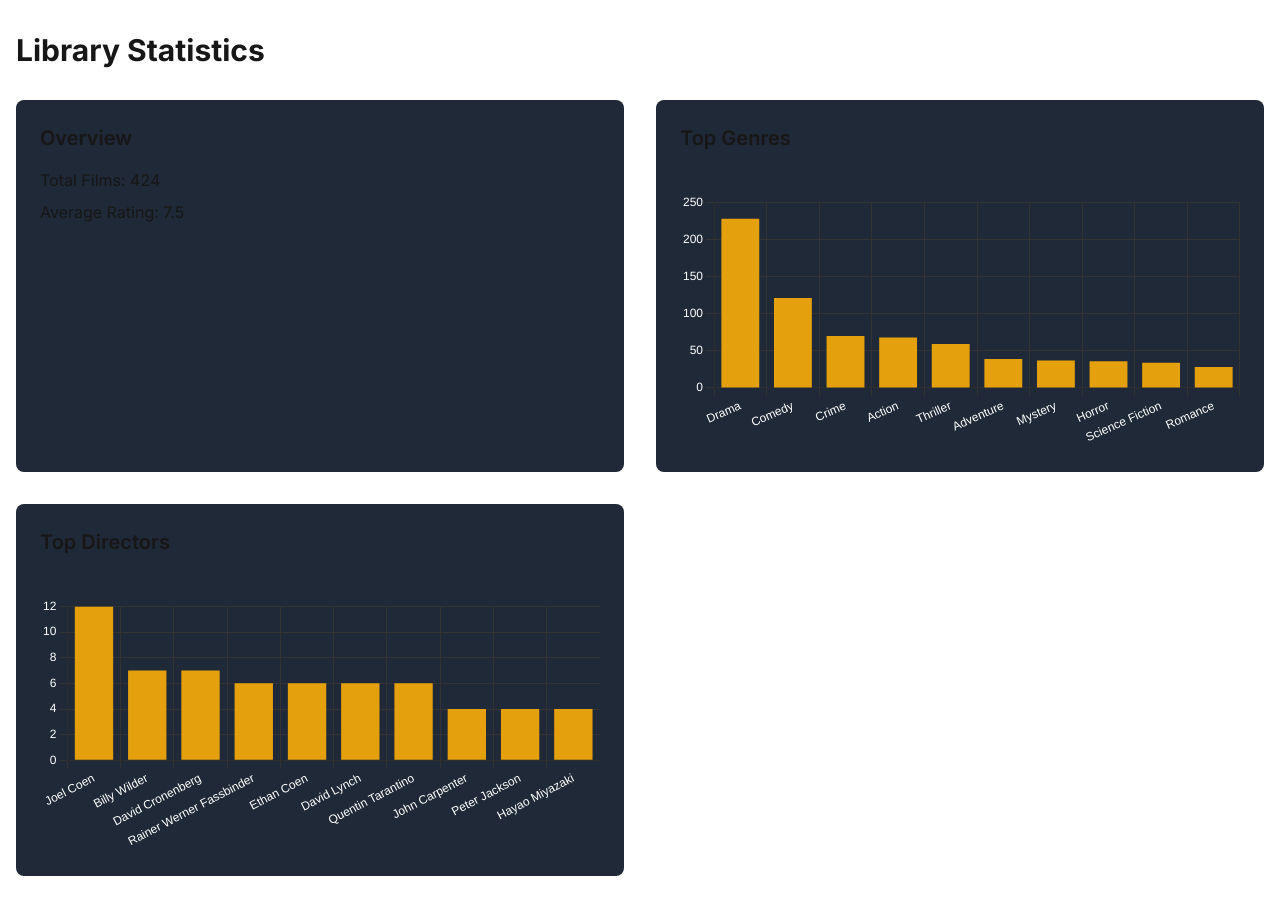
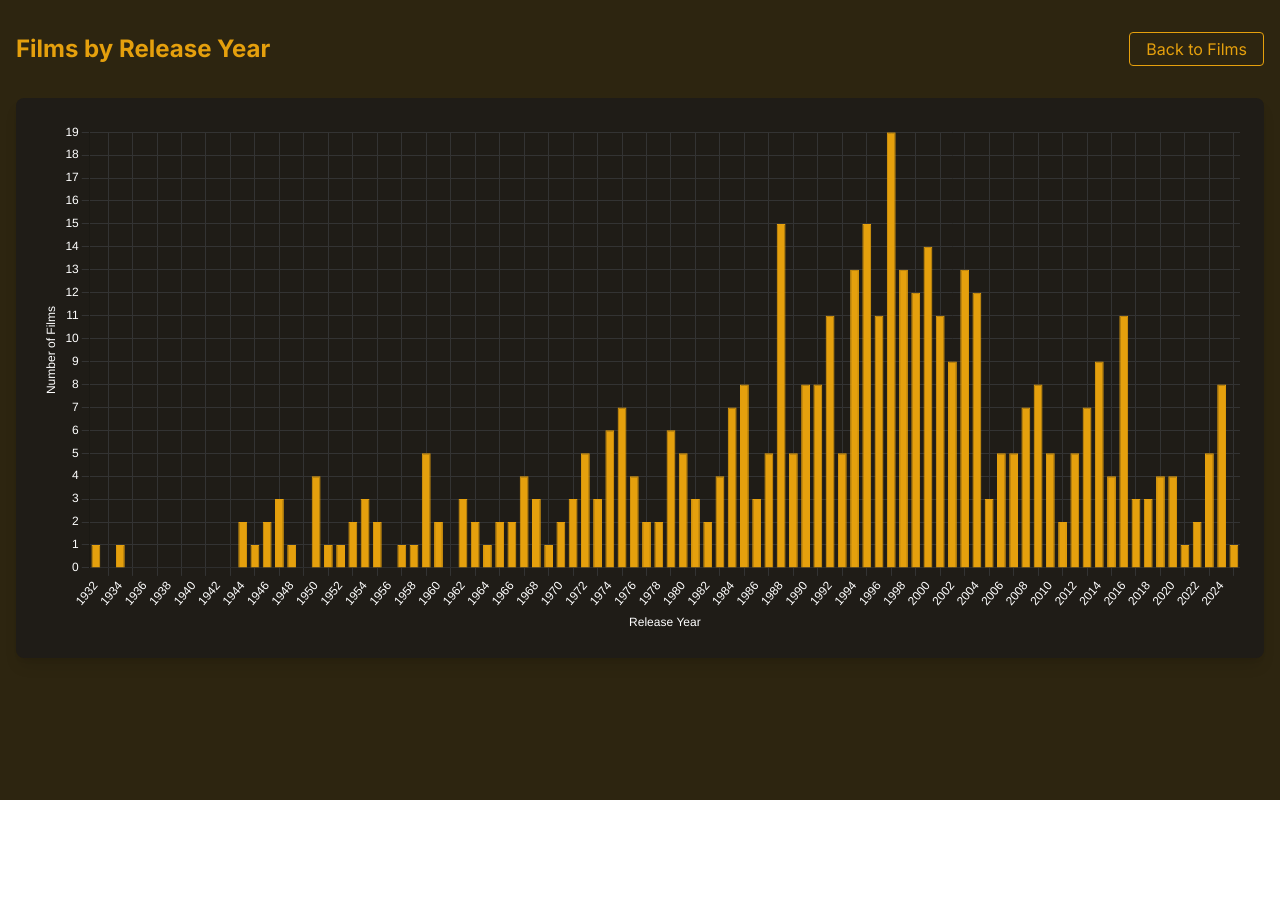
Before and after one commit to normalchillguy/michaeltugsjack, a Next.js app: page /data in a window 1280 px wide. After the commit the page ends 800 px from the top, so only its background shows below. Built offline with nearby package versions, Linux system fonts and the light colour scheme.

Commit message:
feat: replace statistics with films by year chart

```diff
--- a/src/app/data/page.tsx
+++ b/src/app/data/page.tsx
@@ -49,77 +49,88 @@ export default function DataPage() {
   }, []);
 
   if (loading) {
-    return <LoadingClapper />;
+    return (
+      <div className="min-h-screen bg-[#2D2510] flex items-center justify-center">
+        <LoadingClapper />
+      </div>
+    );
   }
 
   if (error) {
-    return <div className="text-red-500">{error}</div>;
+    return (
+      <div className="min-h-screen bg-[#2D2510] flex items-center justify-center text-red-500">
+        {error}
+      </div>
+    );
   }
 
-  // Calculate statistics
-  const totalFilms = films.length;
-  const averageRating = films.reduce((sum, film) => sum + (film.rating || 0), 0) / totalFilms;
+  // Calculate year range and counts
+  const years = films.map(film => film.year || 0).filter(year => year > 0);
+  const minYear = Math.min(...years);
+  const maxYear = Math.max(...years);
 
-  // Calculate director statistics
-  const directorCounts = films.reduce((acc, film) => {
-    film.directors.forEach(director => {
-      acc[director] = (acc[director] || 0) + 1;
-    });
-    return acc;
-  }, {} as Record<string, number>);
+  // Create an array of all years between min and max
+  const yearRange = Array.from(
+    { length: maxYear - minYear + 1 },
+    (_, i) => minYear + i
+  );
 
-  const topDirectors = Object.entries(directorCounts)
-    .sort(([, a], [, b]) => b - a)
-    .slice(0, 10);
+  // Count films per year
+  const yearCounts = yearRange.map(year => ({
+    year,
+    count: films.filter(film => film.year === year).length,
+    films: films.filter(film => film.year === year)
+  }));
 
-  // Calculate genre statistics
-  const genreCounts = films.reduce((acc, film) => {
-    film.genres.forEach(genre => {
-      acc[genre] = (acc[genre] || 0) + 1;
-    });
-    return acc;
-  }, {} as Record<string, number>);
-
-  const topGenres = Object.entries(genreCounts)
-    .sort(([, a], [, b]) => b - a)
-    .slice(0, 10);
-
-  // Chart data
-  const genreChartData = {
-    labels: topGenres.map(([genre]) => genre),
+  const chartData = {
+    labels: yearRange,
     datasets: [
       {
         label: 'Number of Films',
-        data: topGenres.map(([, count]) => count),
+        data: yearCounts.map(y => y.count),
         backgroundColor: '#E5A00D',
-      },
-    ],
-  };
-
-  const directorChartData = {
-    labels: topDirectors.map(([director]) => director),
-    datasets: [
-      {
-        label: 'Number of Films',
-        data: topDirectors.map(([, count]) => count),
-        backgroundColor: '#E5A00D',
+        borderColor: '#E5A00D',
+        borderWidth: 1,
       },
     ],
   };
 
   const chartOptions = {
     responsive: true,
+    maintainAspectRatio: false,
     plugins: {
       legend: {
         display: false,
       },
-      title: {
-        display: true,
-        color: '#FFFFFF',
+      tooltip: {
+        callbacks: {
+          title: (tooltipItems: any[]) => {
+            const year = tooltipItems[0].label;
+            return `Films from ${year}`;
+          },
+          label: (context: any) => {
+            const year = parseInt(context.label);
+            const yearData = yearCounts.find(y => y.year === year);
+            if (!yearData) return '';
+
+            const lines = [
+              `Total Films: ${yearData.count}`,
+              '',
+              'Films:',
+              ...yearData.films.map(film => `• ${film.title}`),
+            ];
+            return lines;
+          },
+        },
       },
     },
     scales: {
       x: {
+        title: {
+          display: true,
+          text: 'Release Year',
+          color: '#FFFFFF',
+        },
         ticks: {
           color: '#FFFFFF',
         },
@@ -128,8 +139,14 @@ export default function DataPage() {
         },
       },
       y: {
+        title: {
+          display: true,
+          text: 'Number of Films',
+          color: '#FFFFFF',
+        },
         ticks: {
           color: '#FFFFFF',
+          stepSize: 1,
         },
         grid: {
           color: '#333333',
@@ -139,26 +156,20 @@ export default function DataPage() {
   };
 
   return (
-    <main className="container mx-auto px-4 py-8">
-      <h1 className="text-3xl font-bold mb-8">Library Statistics</h1>
-
-      <div className="grid grid-cols-1 md:grid-cols-2 gap-8">
-        <div className="bg-gray-800 p-6 rounded-lg">
-          <h2 className="text-xl font-semibold mb-4">Overview</h2>
-          <div className="space-y-2">
-            <p>Total Films: {totalFilms}</p>
-            <p>Average Rating: {averageRating.toFixed(1)}</p>
-          </div>
+    <main className="min-h-screen bg-[#2D2510]">
+      <div className="container mx-auto px-4 py-8">
+        <div className="flex items-center justify-between mb-8">
+          <h1 className="text-2xl font-bold text-[#E5A00D]">Films by Release Year</h1>
+          <Link
+            href="/"
+            className="text-[#E5A00D] hover:text-white transition-colors px-4 py-1 border border-[#E5A00D] rounded hover:bg-[#E5A00D]/10"
+          >
+            Back to Films
+          </Link>
         </div>
 
-        <div className="bg-gray-800 p-6 rounded-lg">
-          <h2 className="text-xl font-semibold mb-4">Top Genres</h2>
-          <Bar data={genreChartData} options={chartOptions} />
-        </div>
-
-        <div className="bg-gray-800 p-6 rounded-lg">
-          <h2 className="text-xl font-semibold mb-4">Top Directors</h2>
-          <Bar data={directorChartData} options={chartOptions} />
+        <div className="bg-[#1F1C17] p-6 rounded-lg shadow-lg" style={{ height: '70vh' }}>
+          <Bar data={chartData} options={chartOptions} />
         </div>
       </div>
     </main>
```
